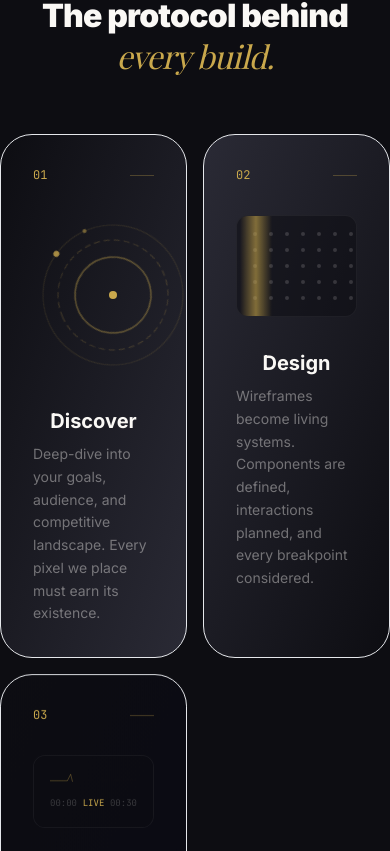
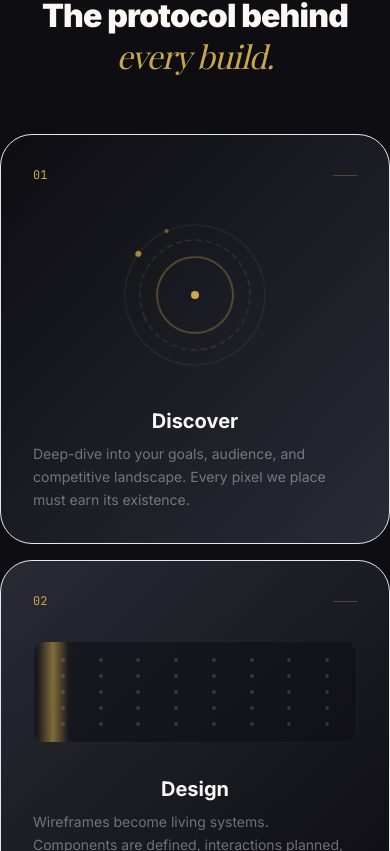
Before and after one commit to akramrafid/akramrafidportfolio, a React (Vite) app: page / in a window 390 px wide. Shown: the part 3393-4244 px from the top of the page. Built offline with nearby package versions, Linux system fonts and the light colour scheme; a web font is replaced by a local one.

Commit message:
feat: implement Protocol component with GSAP scroll-triggered animations and project showcase

```diff
--- a/src/components/Protocol.jsx
+++ b/src/components/Protocol.jsx
@@ -143,7 +143,7 @@ export default function Protocol() {
                 </h2>
             </div>
 
-            <div className="grid grid-cols-2 md:grid-cols-3 gap-4 md:gap-5">
+            <div className="flex flex-col md:grid md:grid-cols-3 gap-4 md:gap-5">
                 {steps.map(({ num, title, desc, anim, bg }) => (
                     <div
                         key={num}
@@ -233,7 +233,7 @@ export default function Protocol() {
                 </a>
 
                 {/* ── Bottom 3 cards ── */}
-                <div className="grid grid-cols-2 md:grid-cols-3 gap-4">
+                <div className="flex flex-col md:grid md:grid-cols-3 gap-4">
 
                     {/* StudyHub */}
                     <a
```
